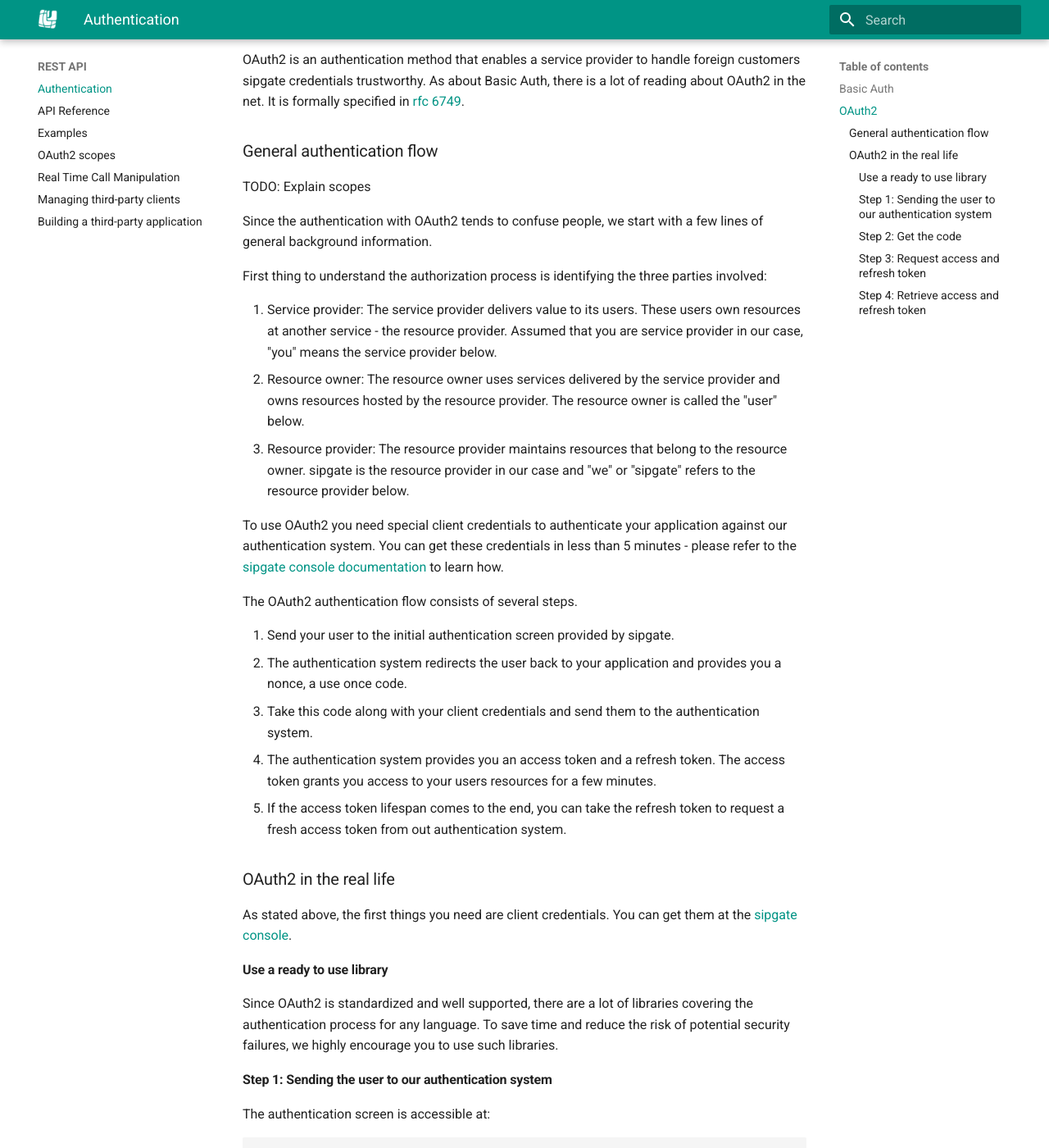
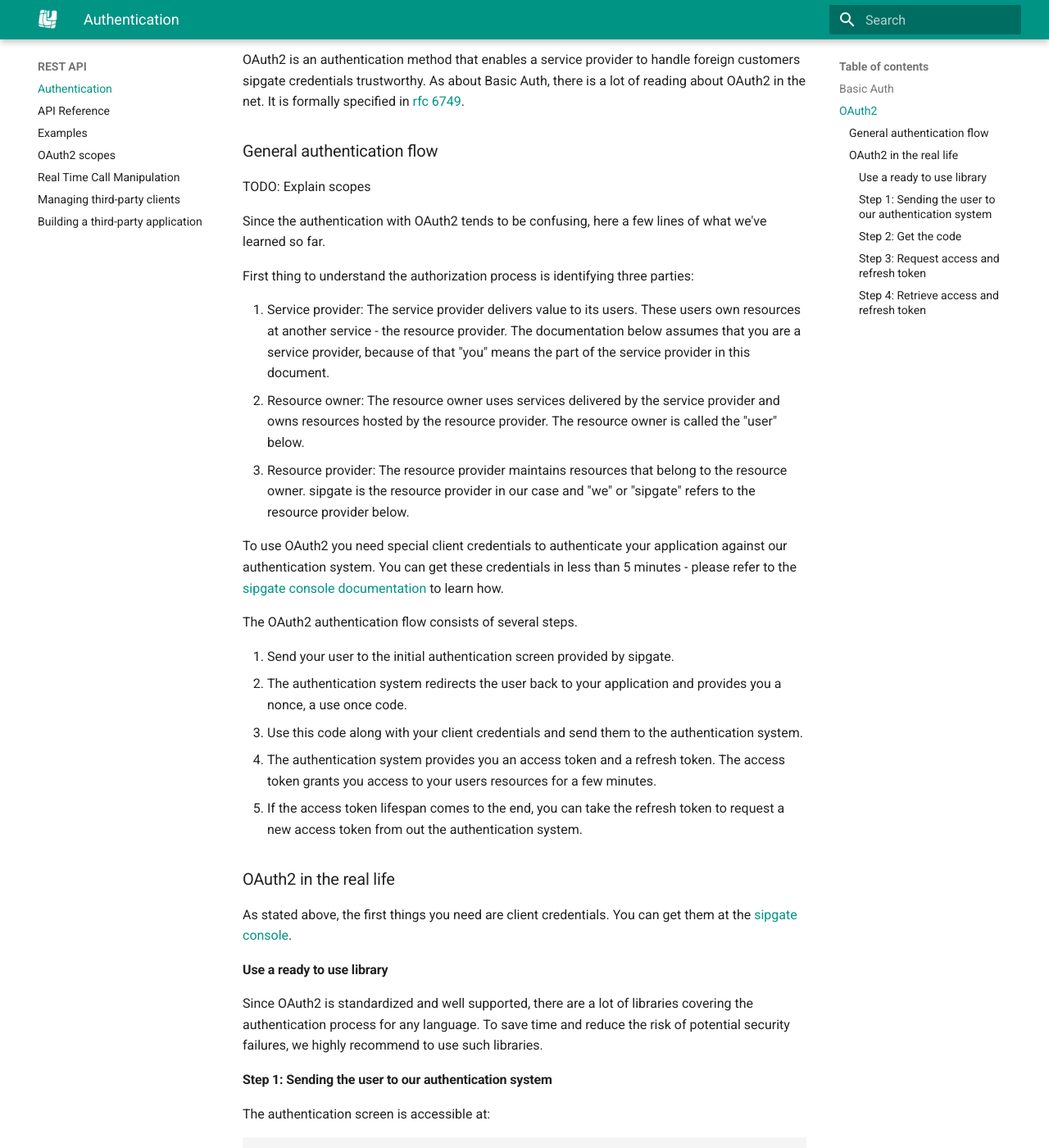
Before and after one commit to sipgate/docs, an MkDocs documentation site: the page built from docs/rest-api/authentication.md, in a window 1280 px wide and 1400 px high, scrolled down 1027 px. Shown: the whole window at 82% size. Built offline with MkDocs 1.6.1 and Material for MkDocs 9.7.7, drawn with Linux system fonts in a browser that asks for light colours; old or Windows-style settings are respelled for this version of MkDocs; some of the changed text lies outside the part shown.

Commit message:
simplify language

````diff
--- a/docs/rest-api/authentication.md
+++ b/docs/rest-api/authentication.md
@@ -39,11 +39,11 @@ OAuth2 is an authentication method that enables a service provider to handle for
 
 TODO: Explain scopes
 
-Since the authentication with OAuth2 tends to confuse people, we start with a few lines of general background information.
+Since the authentication with OAuth2 tends to be confusing, here a few lines of what we've learned so far.
 
-First thing to understand the authorization process is identifying the three parties involved:
+First thing to understand the authorization process is identifying three parties:
 
-1. Service provider: The service provider delivers value to its users. These users own resources at another service - the resource provider. Assumed that you are service provider in our case, "you" means the service provider below.
+1. Service provider: The service provider delivers value to its users. These users own resources at another service - the resource provider. The documentation below assumes that you are a service provider, because of that "you" means the part of the service provider in this document.
 3. Resource owner: The resource owner uses services delivered by the service provider and owns resources hosted by the resource provider. The resource owner is called the "user" below.
 2. Resource provider: The resource provider maintains resources that belong to the resource owner. sipgate is the resource provider in our case and "we" or "sipgate" refers to the resource provider below.
 
@@ -53,9 +53,9 @@ The OAuth2 authentication flow consists of several steps.
 
 1. Send your user to the initial authentication screen provided by sipgate.
 2. The authentication system redirects the user back to your application and provides you a nonce, a use once code.
-3. Take this code along with your client credentials and send them to the authentication system.
+3. Use this code along with your client credentials and send them to the authentication system.
 4. The authentication system provides you an access token and a refresh token. The access token grants you access to your users resources for a few minutes.
-5. If the access token lifespan comes to the end, you can take the refresh token to request a fresh access token from out authentication system.
+5. If the access token lifespan comes to the end, you can take the refresh token to request a new access token from out the authentication system.
 
 ### OAuth2 in the real life
 
@@ -64,7 +64,7 @@ As stated above, the first things you need are client credentials. You can get t
 
 #### Use a ready to use library
 
-Since OAuth2 is standardized and well supported, there are a lot of libraries covering the authentication process for any language. To save time and reduce the risk of potential security failures, we highly encourage you to use such libraries.
+Since OAuth2 is standardized and well supported, there are a lot of libraries covering the authentication process for any language. To save time and reduce the risk of potential security failures, we highly recommend to use such libraries.
 
 #### Step 1: Sending the user to our authentication system
 
@@ -109,7 +109,7 @@ Granting the requested scopes finishes the user interaction and leads to step 2.
 
 #### Step 2: Get the code ####
 
-The authentication system appends an single use code as query string to the previously provided redirect uri and redirects the user to the resulting location.
+The authentication system appends a single use code as a query string to the previously provided redirect uri and redirects the user to that location.
 
 The resulting URL looks like:
 ```
@@ -154,7 +154,7 @@ Our authentication system will provide the tokens as response to this query.
 
 #### Step 4: Retrieve access and refresh token ####
 
-The response to the query explained in step 3 looks like:
+The response to the query explained in step 3 looks like this:
 
 ```json
 {
````
Also changed, not shown: other parts of docs/rest-api/authentication.md (+5 -5 lines).
